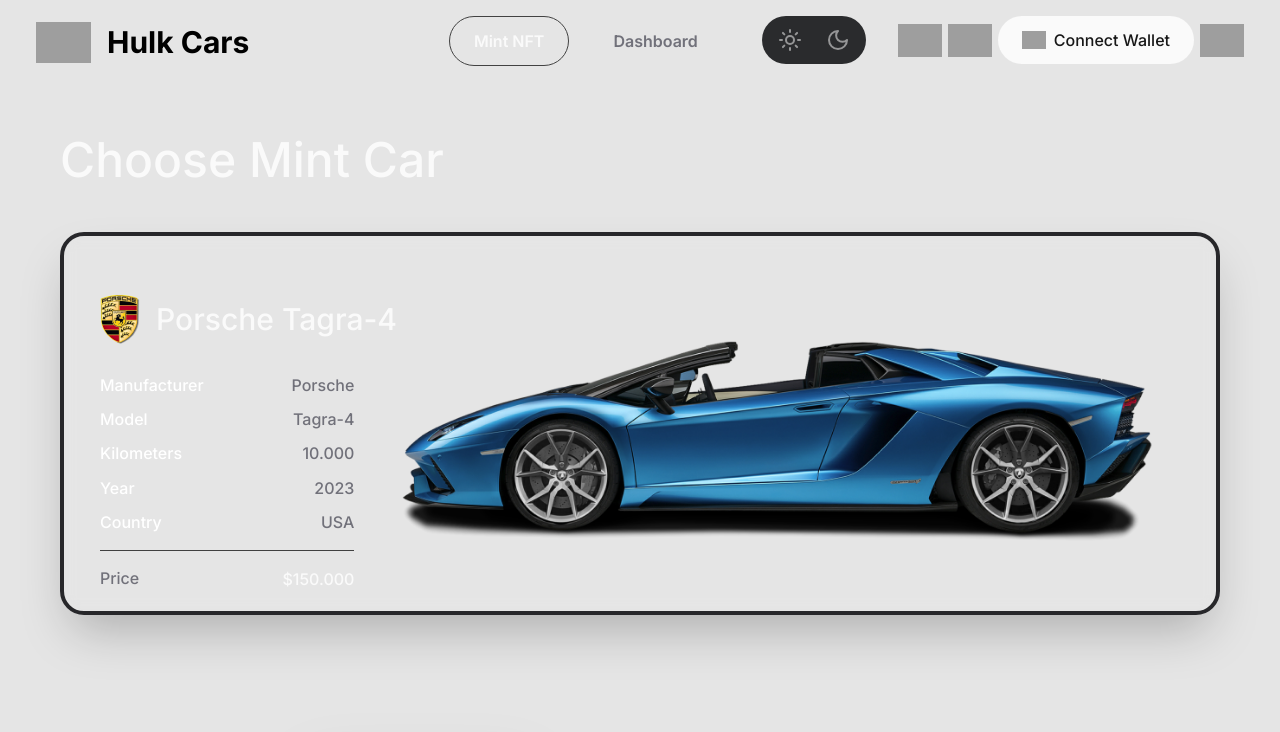
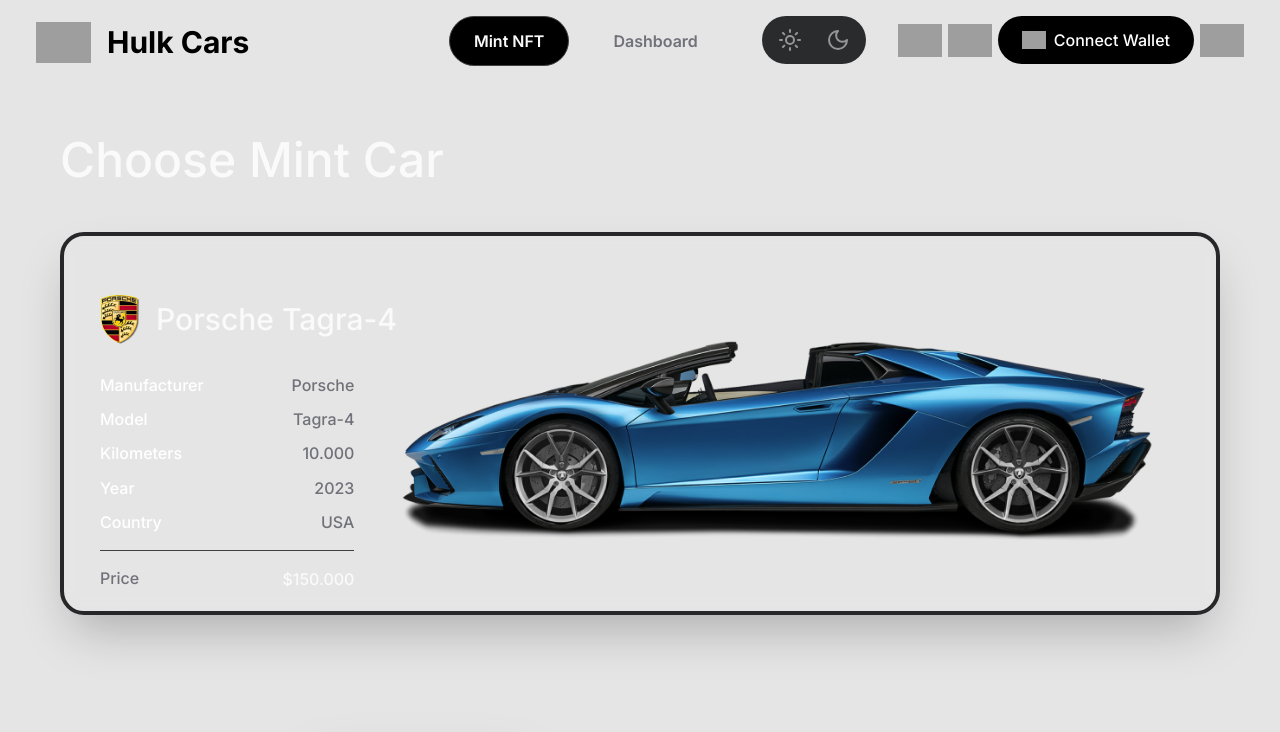
Before and after one commit to Piyush1638/my-app, a Next.js app: page / in a window 1280 px wide. Shown: the top 732 px of the page. Built offline with nearby package versions, Linux system fonts and the light colour scheme; grey boxes are pictures that could not be loaded.

Commit message:
navbar color fix

```diff
--- a/components/Navbar.tsx
+++ b/components/Navbar.tsx
@@ -58,7 +58,7 @@
               href="/cardetail"
               className={
                 cn(
-                  pathname === "/cardetail" || pathname ===  "/" ? "text-zinc-50 text-base font-semibold leading-6 whitespace-nowrap justify-center items-stretch border border-[#424242] px-6 py-3 rounded-[51px] border-solid max-md:px-5" : "text-zinc-500 px-6 py-3 cursor-pointer text-base font-semibold leading-6 my-auto"
+                  pathname === "/cardetail" || pathname ===  "/" ? "text-zinc-50 text-base font-semibold leading-6 whitespace-nowrap justify-center items-stretch bg-black dark:bg-transparent border border-[#424242] px-6 py-3 rounded-[51px] border-solid max-md:px-5" : "text-zinc-500 px-6 py-3 cursor-pointer text-base font-semibold leading-6 my-auto"
                 )
               }
             >
@@ -109,13 +109,13 @@
                 src="https://cdn.builder.io/api/v1/image/assets/TEMP/4ac508b25fb9e98a12ab37b37daf72a0695b4d7590548f786316e59d9fcdd823?apiKey=386f6655ee2e4fd59eb38f1897c7f7b2&"
                 className="aspect-square object-contain object-center w-11 overflow-hidden self-stretch shrink-0 max-w-full my-auto"
               />
-              <div className="justify-between items-stretch bg-zinc-50 self-stretch flex gap-2 px-6 py-3 rounded-[51px] max-md:px-5">
+              <div className="justify-between items-stretch bg-black dark:bg-zinc-50 self-stretch flex gap-2 px-6 py-3 rounded-[51px] max-md:px-5">
                 <img
                   loading="lazy"
                   src="https://cdn.builder.io/api/v1/image/assets/TEMP/a1550055fbae609e16280a87fd2fbd1f6cb68ac608377c54f7130fc7da0b651f?apiKey=386f6655ee2e4fd59eb38f1897c7f7b2&"
                   className="aspect-square object-contain object-center w-6 overflow-hidden shrink-0 max-w-full"
                 />
-                <button className="text-neutral-900 text-base font-medium leading-6 grow whitespace-nowrap self-start">
+                <button className="text-white dark:text-neutral-900 text-base font-medium leading-6 grow whitespace-nowrap self-start">
                   Connect Wallet
                 </button>
               </div>
```
